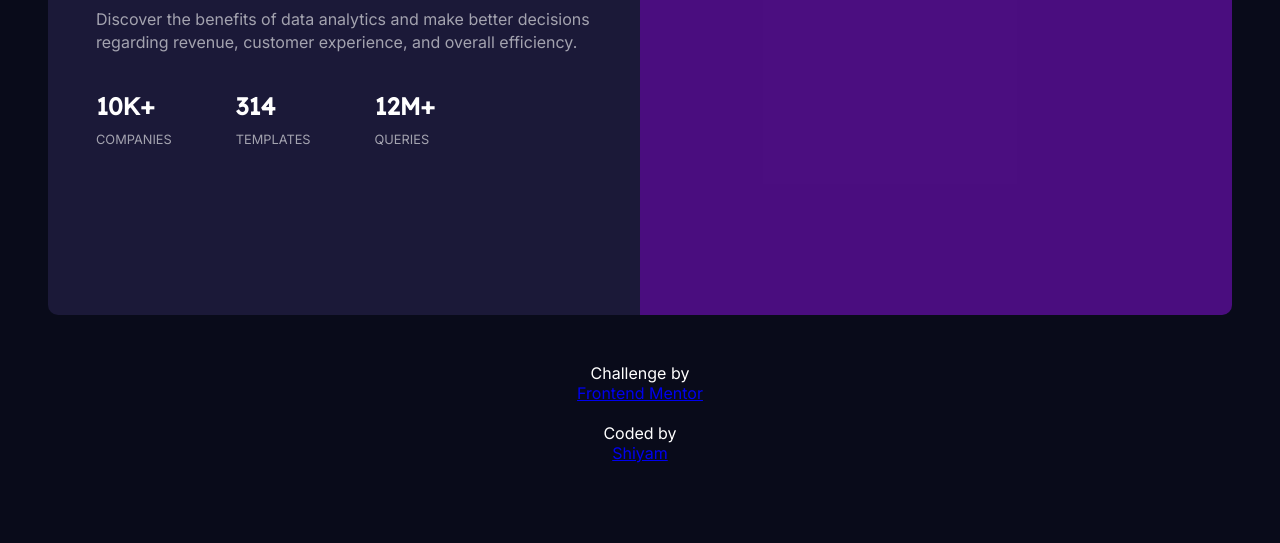
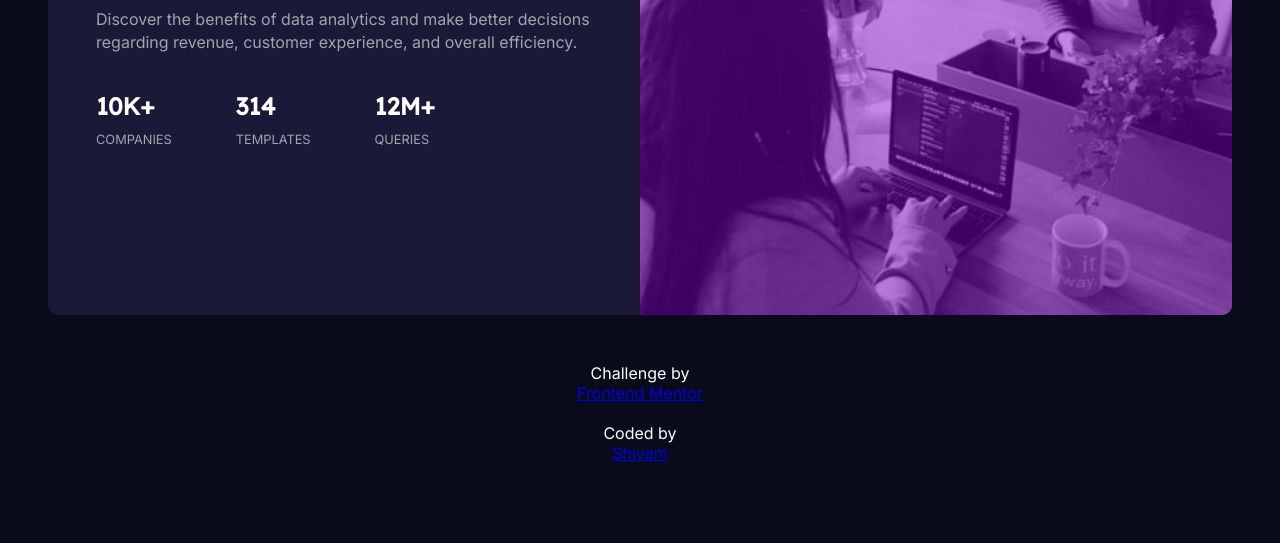
Before and after one commit to ShiyamS/Card-component-Proj-1-frontend_mentor, a plain HTML site: page index.html in a window 1280 px wide. Shown: the part 325-868 px from the top of the page. Drawn offline with Linux system fonts and the light colour scheme; the site is published under a folder, as on GitHub Pages, so addresses that start at the root find nothing.

Commit message:
corrected the root image/location

```diff
--- a/styles.css
+++ b/styles.css
@@ -25,7 +25,7 @@ body {
   font-family: var(--primary-font);
   background: var(--main-background);
   color: #fff;
-  margin: 5rem 2rem;
+  margin: 4rem 2rem;
 }
 /* Utilities */
 
@@ -94,7 +94,8 @@ span.text-secondary {
 
 /* Image Box */
 .container .image {
-  background: url(/images/image-header-mobile.jpg) no-repeat center center/cover;
+  background: url(./images/image-header-mobile.jpg) no-repeat center
+    center/cover;
   width: 100%;
   height: 30vh;
   border-radius: 10px 10px 0 0;
@@ -121,7 +122,7 @@ span.text-secondary {
 
 /* Desktop view */
 
-@media (min-width: 900px) {
+@media (min-width: 960px) {
   body {
     margin: 5rem 3rem;
   }
@@ -168,7 +169,7 @@ span.text-secondary {
   }
 
   .container .image {
-    background: url(/images/image-header-desktop.jpg) no-repeat center
+    background: url(./images/image-header-desktop.jpg) no-repeat center
       center/cover;
     width: 50%;
     height: 70vh;
```
